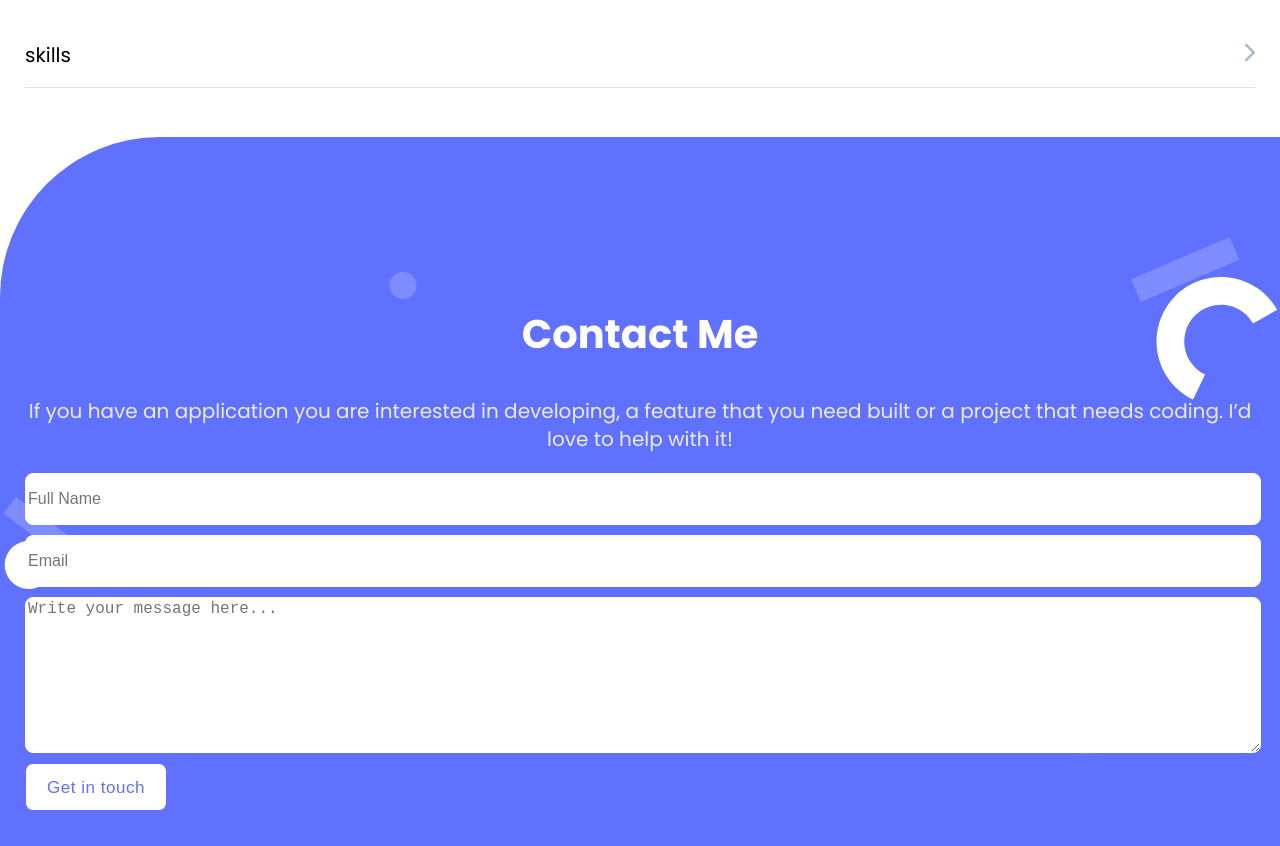
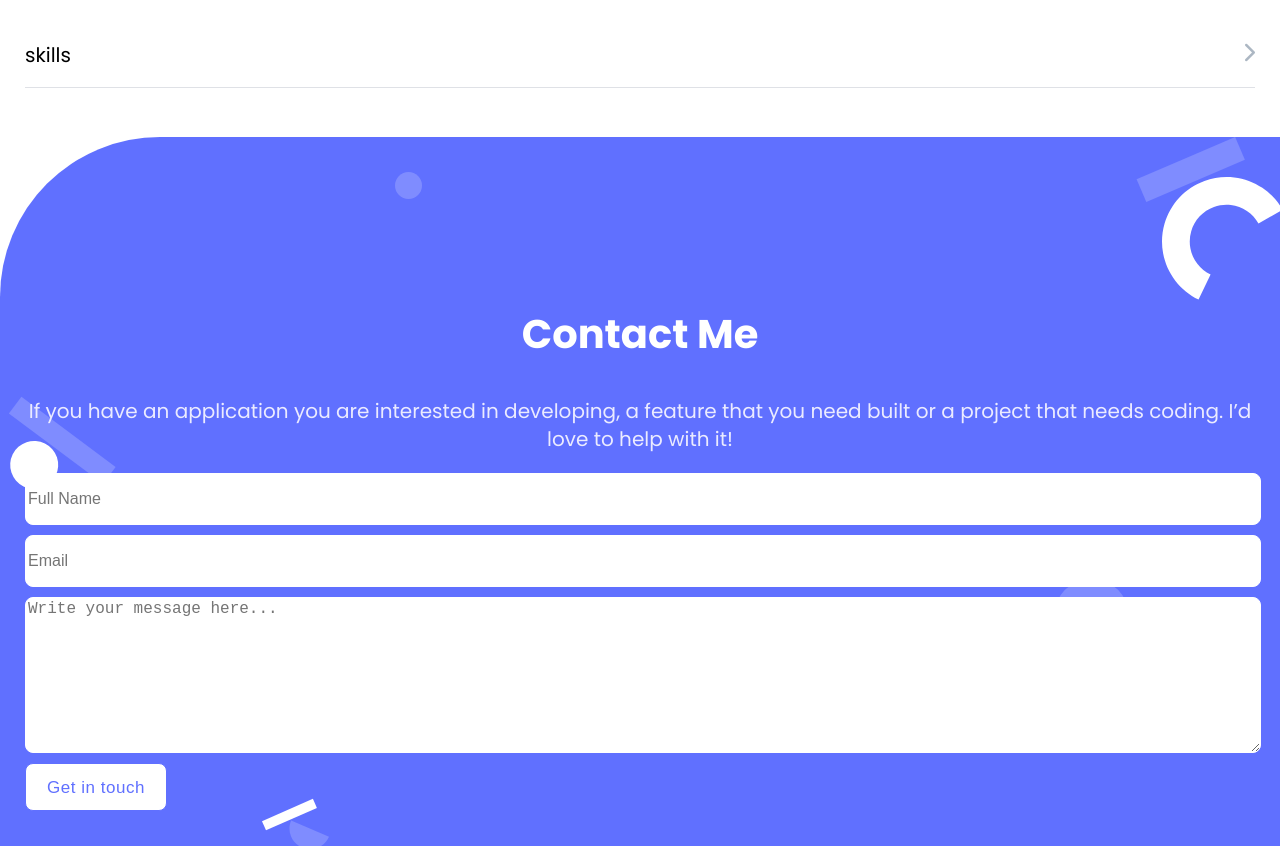
Before and after one commit to Izebiafe/afimiaportfolio, a website: page index.html in a window 1280 px wide. Shown: the part 6700-7546 px from the top of the page. Drawn offline with Linux system fonts and the light colour scheme.

Commit message:
add css stylying to contact backgroung

```diff
--- a/assets/css/style.css
+++ b/assets/css/style.css
@@ -240,11 +240,12 @@ hr {
 
 .contact {
   background-image: url("../images/contact-bg.svg");
-  background-position: center 100px;
+  background-position: 500px cover;
   background-size: auto;
   background-repeat: no-repeat;
   border-top-left-radius: 160px;
   background-color: #6070ff;
+  height: auto;
 }
 
 .contact .contact-text {
@@ -259,6 +260,7 @@ hr {
   font-size: 40px;
   color: #fff;
 }
+
 
 .contact .form-field {
   margin: 10px auto;
```
